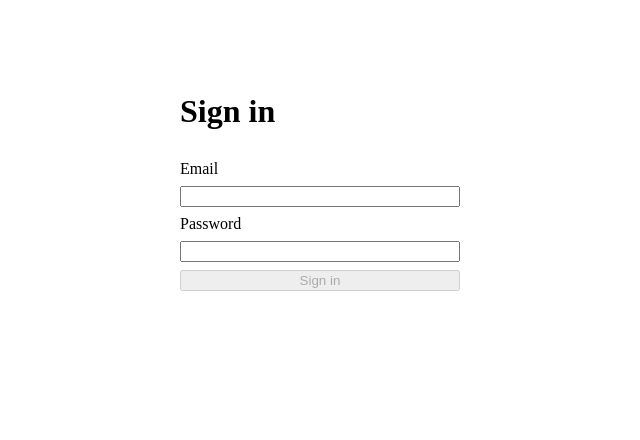
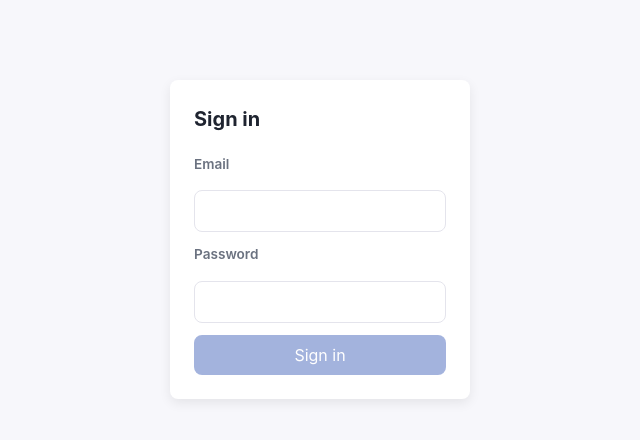
Before and after one commit to sandeshjoshi0927/placefinder-web, an Angular app: page /login in a window 1280 px wide. Shown: the top 440 px of the page, without its empty margins (320-960 px from the left). Built offline with nearby package versions, Linux system fonts and the light colour scheme.

Commit message:
better ui

```diff
--- a/src/app/app.css
+++ b/src/app/app.css
@@ -2,22 +2,35 @@ header {
   display: flex;
   justify-content: space-between;
   align-items: center;
-  padding: 0.75rem 1.5rem;
-  border-bottom: 1px solid #eee;
+  padding: var(--space-3) var(--space-6);
+  background: var(--color-surface);
+  border-bottom: 1px solid var(--color-border);
+  box-shadow: var(--shadow-sm);
 }
 
 .brand {
   font-weight: 700;
-  color: inherit;
+  font-size: 1.1rem;
+  color: var(--color-text);
   text-decoration: none;
 }
 
 nav {
   display: flex;
   align-items: center;
-  gap: 1rem;
+  gap: var(--space-4);
 }
 
 nav a {
-  color: inherit;
+  color: var(--color-text-muted);
+  text-decoration: none;
+  font-weight: 500;
 }
+
+nav a:hover {
+  color: var(--color-text);
+}
+
+main {
+  padding: var(--space-4);
+}
--- a/src/app/features/auth/login/login.component.css
+++ b/src/app/features/auth/login/login.component.css
@@ -7,12 +7,20 @@
 form {
   display: flex;
   flex-direction: column;
-  gap: 0.5rem;
-  width: 280px;
+  gap: var(--space-3);
+  width: 300px;
+  background: var(--color-surface);
+  padding: var(--space-6);
+  border-radius: var(--radius);
+  box-shadow: var(--shadow-md);
+}
+form h1 {
+  margin: 0 0 var(--space-2);
+   font-size: 1.25rem;
 }
 
 .error {
-  color: #c0392b;
+  color: var(--color-danger);
   font-size: 0.875rem;
   margin: 0;
 }
--- a/src/app/features/places/place-details/place-details.component.css
+++ b/src/app/features/places/place-details/place-details.component.css
@@ -1,25 +1,40 @@
 .place-details {
-  max-width: 560px;
-  margin: 1.5rem auto;
+  max-width: 600px;
+  margin: var(--space-6) auto;
+  background: var(--color-surface);
+  padding: var(--space-6);
+  border-radius: var(--radius);
+  box-shadow: var(--shadow-md);
 }
 
 .back {
   display: inline-block;
-  margin-bottom: 0.75rem;
-  color: inherit;
+  margin-bottom: var(--space-3);
+  color: var(--color-text-muted);
+  text-decoration: none;
+}
+
+.back:hover {
+  color: var(--color-text);
+}
+
+h1 {
+  margin: 0 0 var(--space-1);
 }
 
 .category {
-  color: #666;
+  color: var(--color-text-muted);
   font-size: 0.85rem;
   text-transform: uppercase;
   letter-spacing: 0.03em;
+  margin: 0 0 var(--space-3);
 }
 
 .address {
-  color: #444;
+  color: var(--color-text-muted);
+  margin-bottom: var(--space-4);
 }
 
 .error {
-  color: #c0392b;
+  color: var(--color-danger);
 }
--- a/src/app/features/places/places-list/places-list.component.css
+++ b/src/app/features/places/places-list/places-list.component.css
@@ -1,37 +1,51 @@
 .places-list {
-  max-width: 480px;
-  margin: 1.5rem auto;
+  max-width: 560px;
+  margin: var(--space-6) auto;
 }
 
-input[type='search'] {
-  width: 100%;
-  padding: 0.5rem;
-  margin-bottom: 1rem;
-  box-sizing: border-box;
+.filters {
+  display: flex;
+  gap: var(--space-3);
+  margin-bottom: var(--space-4);
+}
+
+.filters > div {
+  flex: 1;
 }
 
 ul {
   list-style: none;
   padding: 0;
   margin: 0;
+  display: flex;
+  flex-direction: column;
+  gap: var(--space-2);
 }
 
-li + li {
-  border-top: 1px solid #eee;
+li {
+  background: var(--color-surface);
+  border-radius: var(--radius);
+  box-shadow: var(--shadow-sm);
 }
 
 a {
   display: flex;
   align-items: center;
-  gap: 0.75rem;
-  padding: 0.5rem 0;
+  gap: var(--space-3);
+  padding: var(--space-3);
   color: inherit;
   text-decoration: none;
+  border-radius: var(--radius);
+}
+
+a:hover {
+  background: var(--color-bg);
 }
 
 img {
-  border-radius: 4px;
+  border-radius: 6px;
   object-fit: cover;
+  flex-shrink: 0;
 }
 
 .name {
@@ -40,10 +54,18 @@ img {
 
 .category {
   margin-left: auto;
-  color: #666;
+  color: var(--color-text-muted);
   font-size: 0.8rem;
+  background: var(--color-bg);
+  padding: 0.15rem 0.5rem;
+  border-radius: 999px;
 }
 
 .error {
-  color: #c0392b;
+  color: var(--color-danger);
 }
+
+.status {
+  padding: var(--space-3);
+  color: var(--color-text-muted);
+}
--- a/src/app/features/profile/profile.component.css
+++ b/src/app/features/profile/profile.component.css
@@ -1,13 +1,17 @@
 .profile-page {
-  max-width: 320px;
-  margin: 2rem auto;
+  max-width: 360px;
+  margin: var(--space-6) auto;
+  background: var(--color-surface);
+  padding: var(--space-6);
+  border-radius: var(--radius);
+  box-shadow: var(--shadow-md);
 }
 
 .header-row {
   display: flex;
   align-items: center;
-  gap: 0.75rem;
-  margin-bottom: 1.5rem;
+  gap: var(--space-3);
+  margin-bottom: var(--space-4);
 }
 
 .name {
@@ -17,18 +21,18 @@
 
 .email {
   margin: 0;
-  color: #666;
+  color: var(--color-text-muted);
   font-size: 0.875rem;
 }
 
 form {
   display: flex;
   flex-direction: column;
-  gap: 0.5rem;
-}
+  gap: var(--space-2);
+ }
 
 .error {
-  color: #c0392b;
+  color: var(--color-danger);
   font-size: 0.875rem;
   margin: 0;
 }
--- a/src/styles.css
+++ b/src/styles.css
@@ -1 +1,80 @@
-/* You can add global styles to this file, and also import other style files */
+:root {
+  --color-bg: #f7f7fb;
+  --color-surface: #ffffff;
+  --color-border: #e4e4ec;
+  --color-text: #1f2430;
+  --color-text-muted: #6b7280;
+  --color-primary: #4a69bd;
+  --color-primary-hover: #3b5499;
+  --color-danger: #c0392b;
+  --radius: 8px;
+  --space-1: 0.25rem;
+  --space-2: 0.5rem;
+  --space-3: 0.75rem;
+  --space-4: 1rem;
+  --space-6: 1.5rem;
+  --shadow-sm: 0 1px 2px rgba(0, 0, 0, 0.06);
+  --shadow-md: 0 4px 12px rgba(0, 0, 0, 0.08);
+}
+
+* { box-sizing: border-box; }
+
+html, body { height: 100%; margin: 0; }
+
+body {
+  font-family: -apple-system, BlinkMacSystemFont, 'Segoe UI', Roboto, sans-serif;
+  background: var(--color-bg);
+  color: var(--color-text);
+  line-height: 1.5;
+}
+
+button {
+  font: inherit;
+  cursor: pointer;
+  border: none;
+  border-radius: var(--radius);
+  padding: 0.5rem 1rem;
+  background: var(--color-primary);
+  color: #fff;
+  transition: background 0.15s ease;
+}
+button:hover:not(:disabled) { background: var(--color-primary-hover); }
+button:disabled { opacity: 0.5; cursor: not-allowed; }
+button.secondary { background: transparent; color: var(--color-text); border: 1px solid var(--color-border); }
+button.secondary:hover:not(:disabled) { background: var(--color-bg); }
+button.danger { background: var(--color-danger); }
+
+input[type='text'], input[type='email'], input[type='password'], input[type='search'], select {
+  font: inherit;
+  padding: 0.5rem 0.75rem;
+  border: 1px solid var(--color-border);
+  border-radius: var(--radius);
+  background: var(--color-surface);
+  color: var(--color-text);
+  width: 100%;
+}
+
+input:focus-visible, select:focus-visible, button:focus-visible, a:focus-visible {
+  outline: 2px solid var(--color-primary);
+  outline-offset: 2px;
+}
+
+label {
+  display: block;
+  font-size: 0.85rem;
+  font-weight: 600;
+  margin-bottom: 0.25rem;
+  color: var(--color-text-muted);
+}
+
+.visually-hidden {
+  position: absolute;
+  width: 1px;
+  height: 1px;
+  padding: 0;
+  margin: -1px;
+  overflow: hidden;
+  clip: rect(0, 0, 0, 0);
+  white-space: nowrap;
+  border: 0;
+}
```
